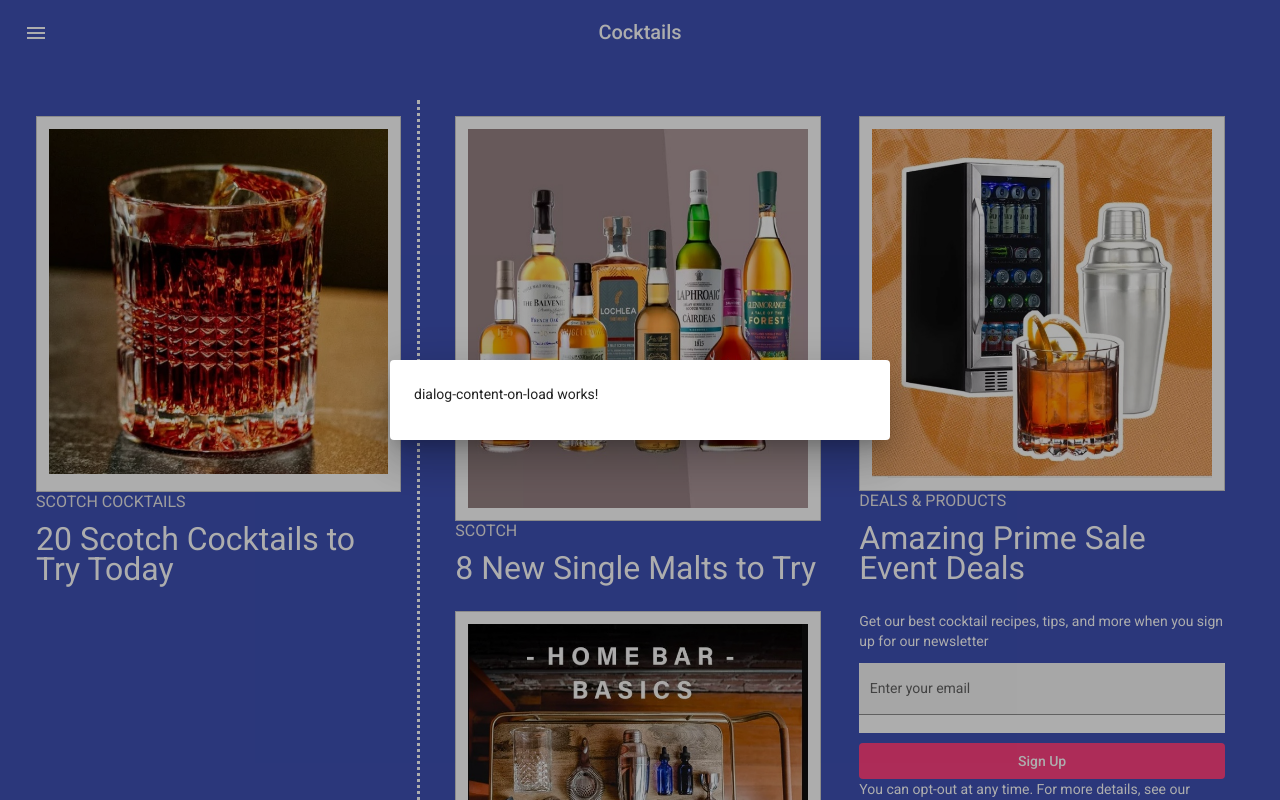
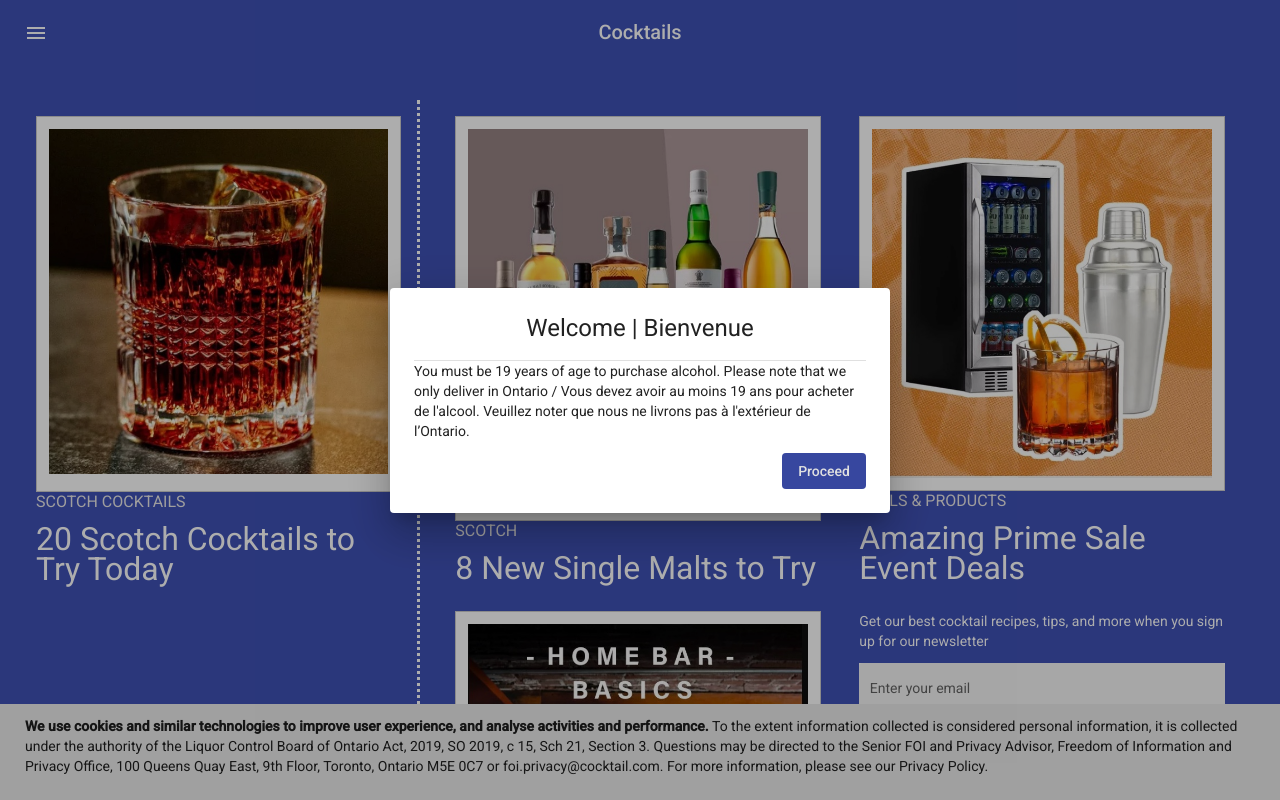
Before and after one commit to eugenehan94/Angular-Material-Cocktail-Website, an Angular app: page /#/home in a window 1280 px wide. Built offline with nearby package versions, Linux system fonts and the light colour scheme; data requests are answered from the project's data file.

Commit message:
added dialog popup on page load

```diff
--- a/src/app/app.module.ts
+++ b/src/app/app.module.ts
@@ -29,6 +29,7 @@ import { HttpClientModule } from '@angular/common/http';
 import { ErrorCardComponent } from './components/error-card/error-card.component';
 import { LoadingCardComponent } from './components/loading-card/loading-card.component';
 import { DialogContentOnLoadComponent } from './components/dialog-content-on-load/dialog-content-on-load.component';
+import { CookieMessageComponent } from './components/cookie-message/cookie-message.component';
 
 @NgModule({
   declarations: [
@@ -54,7 +55,8 @@ import { DialogContentOnLoadComponent } from './components/dialog-content-on-loa
     AllPagesThirdComponentComponent,
     ErrorCardComponent,
     LoadingCardComponent,
-    DialogContentOnLoadComponent
+    DialogContentOnLoadComponent,
+    CookieMessageComponent
   ],
   imports: [
     BrowserModule,
--- /dev/null
+++ b/src/app/components/cookie-message/cookie-message.component.css
@@ -0,0 +1,9 @@
+.cookie-message-container {
+    position: fixed;
+    bottom: 0;
+    left: 0;
+    right: 0;
+    z-index: 3;
+    background: #ebebeb;
+    padding: 12px 20px 12px 25px;
+}
--- /dev/null
+++ b/src/app/components/cookie-message/cookie-message.component.html
@@ -0,0 +1,12 @@
+<div class="cookie-message-container">
+  <p>
+    <b>We use cookies and similar technologies to improve user experience, and
+    analyse activities and performance.</b> To the extent information collected is
+    considered personal information, it is collected under the authority of the
+    Liquor Control Board of Ontario Act, 2019, SO 2019, c 15, Sch 21, Section 3.
+    Questions may be directed to the Senior FOI and Privacy Advisor, Freedom of
+    Information and Privacy Office, 100 Queens Quay East, 9th Floor, Toronto,
+    Ontario M5E 0C7 or foi.privacy@cocktail.com. For more information, please see
+    our Privacy Policy.
+  </p>
+</div>
--- /dev/null
+++ b/src/app/components/cookie-message/cookie-message.component.ts
@@ -0,0 +1,15 @@
+import { Component, OnInit } from '@angular/core';
+
+@Component({
+  selector: 'app-cookie-message',
+  templateUrl: './cookie-message.component.html',
+  styleUrls: ['./cookie-message.component.css']
+})
+export class CookieMessageComponent implements OnInit {
+
+  constructor() { }
+
+  ngOnInit(): void {
+  }
+
+}
--- a/src/app/components/dialog-content-on-load/dialog-content-on-load.component.css
+++ b/src/app/components/dialog-content-on-load/dialog-content-on-load.component.css
@@ -0,0 +1,7 @@
+.dialog-content-onload-title {
+    text-align: center;
+}
+.dialog-content-onload-button-wrapper {
+    display: flex;
+    justify-content: flex-end;
+}
--- a/src/app/components/dialog-content-on-load/dialog-content-on-load.component.html
+++ b/src/app/components/dialog-content-on-load/dialog-content-on-load.component.html
@@ -1 +1,12 @@
-<p>dialog-content-on-load works!</p>
+<h1 class="dialog-content-onload-title">Welcome | Bienvenue</h1>
+<mat-divider></mat-divider>
+<p>
+  You must be 19 years of age to purchase alcohol. Please note that we only
+  deliver in Ontario / Vous devez avoir au moins 19 ans pour acheter de
+  l'alcool. Veuillez noter que nous ne livrons pas à l'extérieur de l’Ontario.
+</p>
+<div class="dialog-content-onload-button-wrapper">
+  <button mat-flat-button color="primary" (click)="closeDialog()">
+    Proceed
+  </button>
+</div>
--- a/src/app/components/dialog-content-on-load/dialog-content-on-load.component.ts
+++ b/src/app/components/dialog-content-on-load/dialog-content-on-load.component.ts
@@ -1,5 +1,5 @@
 import { Component, OnInit } from '@angular/core';
-import {MatDialog, MatDialogRef} from '@angular/material/dialog';
+import { MatDialogRef} from '@angular/material/dialog';
 @Component({
   selector: 'app-dialog-content-on-load',
   templateUrl: './dialog-content-on-load.component.html',
@@ -12,4 +12,7 @@ export class DialogContentOnLoadComponent implements OnInit {
   ngOnInit(): void {
   }
 
+  closeDialog() {
+    this.dialogRef.close()
+  }
 }
--- a/src/app/pages/home/home.component.html
+++ b/src/app/pages/home/home.component.html
@@ -3,3 +3,4 @@
 <app-home-second-component></app-home-second-component>
 <app-home-third-component></app-home-third-component>
 <app-footer></app-footer>
+<app-cookie-message></app-cookie-message>
--- a/src/app/pages/home/home.component.ts
+++ b/src/app/pages/home/home.component.ts
@@ -1,5 +1,5 @@
 import { Component, OnInit } from '@angular/core';
-import {MatDialog, MatDialogRef} from '@angular/material/dialog';
+import { MatDialog, MatDialogRef } from '@angular/material/dialog';
 import { DialogContentOnLoadComponent } from 'src/app/components/dialog-content-on-load/dialog-content-on-load.component';
 @Component({
   selector: 'app-home',
@@ -7,18 +7,32 @@ import { DialogContentOnLoadComponent } from 'src/app/components/dialog-content-
   styleUrls: ['./home.component.css'],
 })
 export class HomeComponent implements OnInit {
+  hasInitialModalShown: any = this.getData();
   constructor(public dialog: MatDialog) {}
 
   ngOnInit(): void {
-    this.openDialog('1ms', '1ms');
+    // if (!this.hasInitialModalShown) {
+    //   this.openDialog('1ms', '1ms');
+    //   this.hasInitialModalShown = true
+    //   this.setData(this.hasInitialModalShown)
+    // }
+
+    this.openDialog();
   }
 
-  openDialog(enterAnimationDuration: string, exitAnimationDuration: string): void {
-    // <button mat-raised-button (click)="openDialog('0ms', '0ms')">Open dialog without animation</button>
+  openDialog(): void {
     this.dialog.open(DialogContentOnLoadComponent, {
       width: '500px',
-      enterAnimationDuration,
-      exitAnimationDuration
-    })
+      // "disableClose" prevents close when click in the background
+      disableClose: true
+    });
+  }
+
+  setData(data: any) {
+    const jsonData = JSON.stringify(data);
+    localStorage.setItem('hasInitialModalShown', jsonData)
+  }
+  getData() {
+    return localStorage.getItem('hasInitialModalShown')
   }
 }
```
Also changed, not shown: 1 other file (tests, documents, lock files or other folders).
